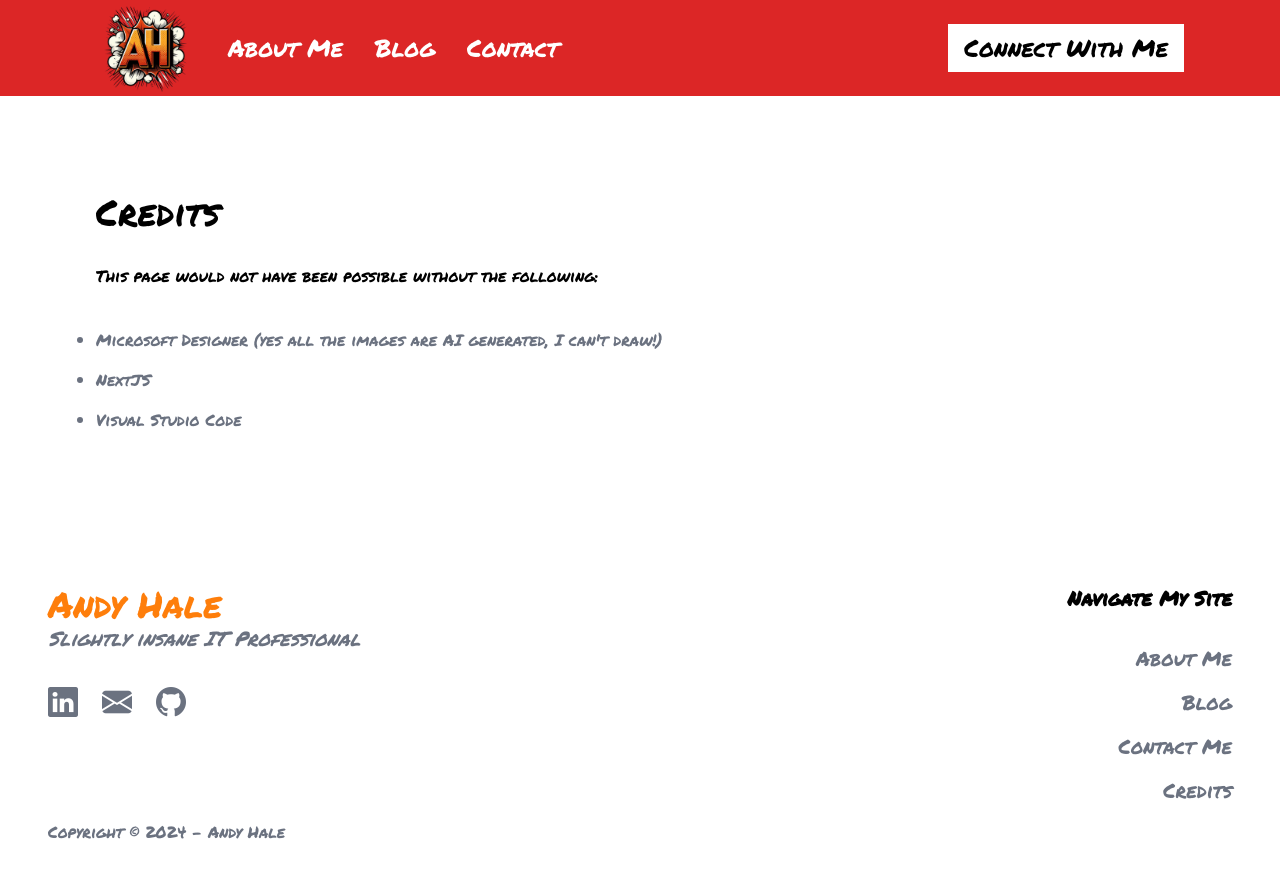
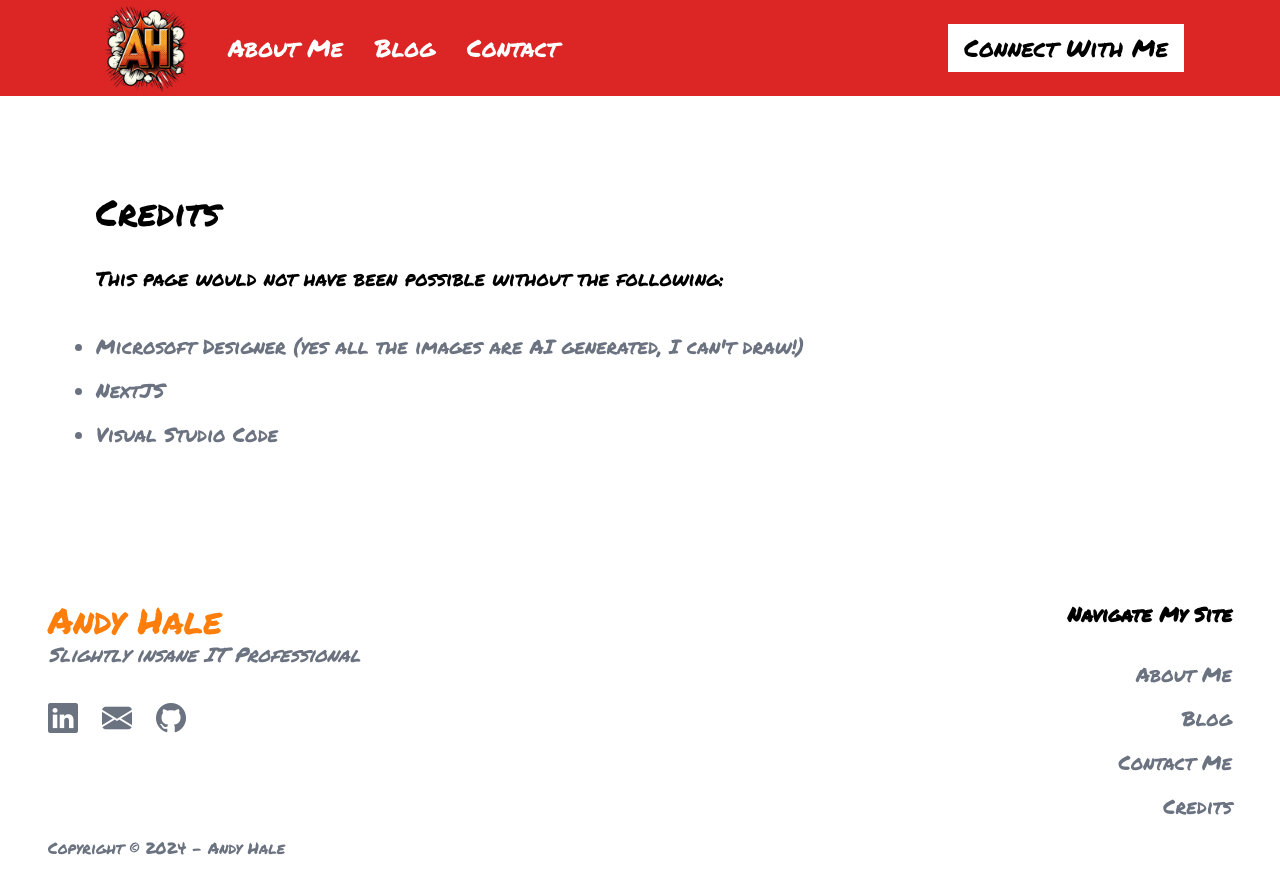
Before and after one commit to andydhale/andydhale.github.io, a Next.js app: page /credits in a window 1280 px wide. Shown: the top 894 px of the page. Built offline with nearby package versions, Linux system fonts and the light colour scheme; what @designbycode/tailwindcss-text-stroke would draw is missing.

Commit message:
Adjusted font size on the credits page

```diff
--- a/src/app/credits/page.tsx
+++ b/src/app/credits/page.tsx
@@ -4,8 +4,8 @@ export default function Credits() {
     return (
         <main className="p-24">
             <h1 className="text-4xl mb-8">Credits</h1>
-            <p>This page would not have been possible without the following:</p>
-            <ul className="list-disc mt-8 text-gray-500">
+            <p className="text-xl">This page would not have been possible without the following:</p>
+            <ul className="list-disc mt-8 text-gray-500 text-xl">
                 <CreditItem text="Microsoft Designer (yes all the images are AI generated, I can't draw!)" />
                 <CreditItem text="NextJS" />
                 <CreditItem text="Visual Studio Code" />
```
